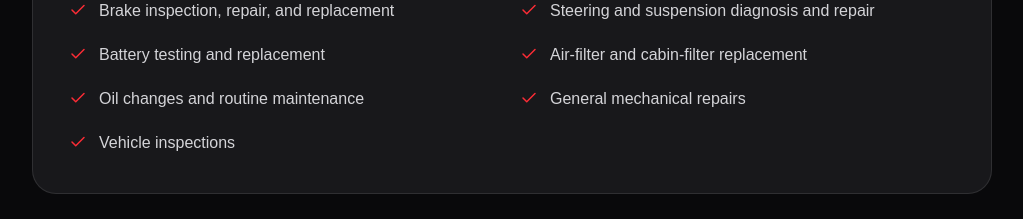
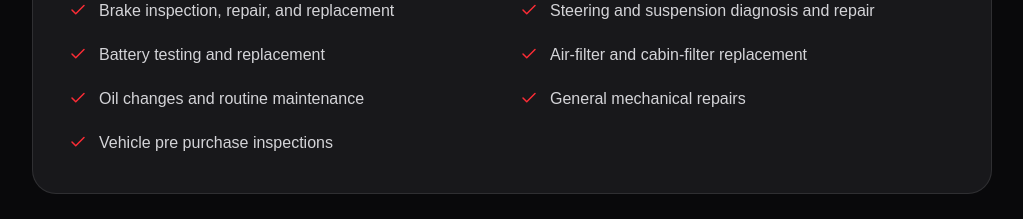
Before and after one commit to hyorinmarudk-blip/PVSM-Cloud, a Next.js app in the folder website/: page /services/automotive-repair in a window 1280 px wide. Shown: the part 980-1199 px from the top of the page, without its empty margins (128-1151 px from the left). Built offline with nearby package versions, Linux system fonts and the light colour scheme.

Commit message:
services-update-services-removal

```diff
--- a/website/src/data/services.ts
+++ b/website/src/data/services.ts
@@ -52,7 +52,7 @@ export const services: Service[] = [
           "Air-filter and cabin-filter replacement",
           "Oil changes and routine maintenance",
           "General mechanical repairs",
-          "Vehicle inspections",
+          "Vehicle pre purchase inspections",
         ],
       },
       {
```
